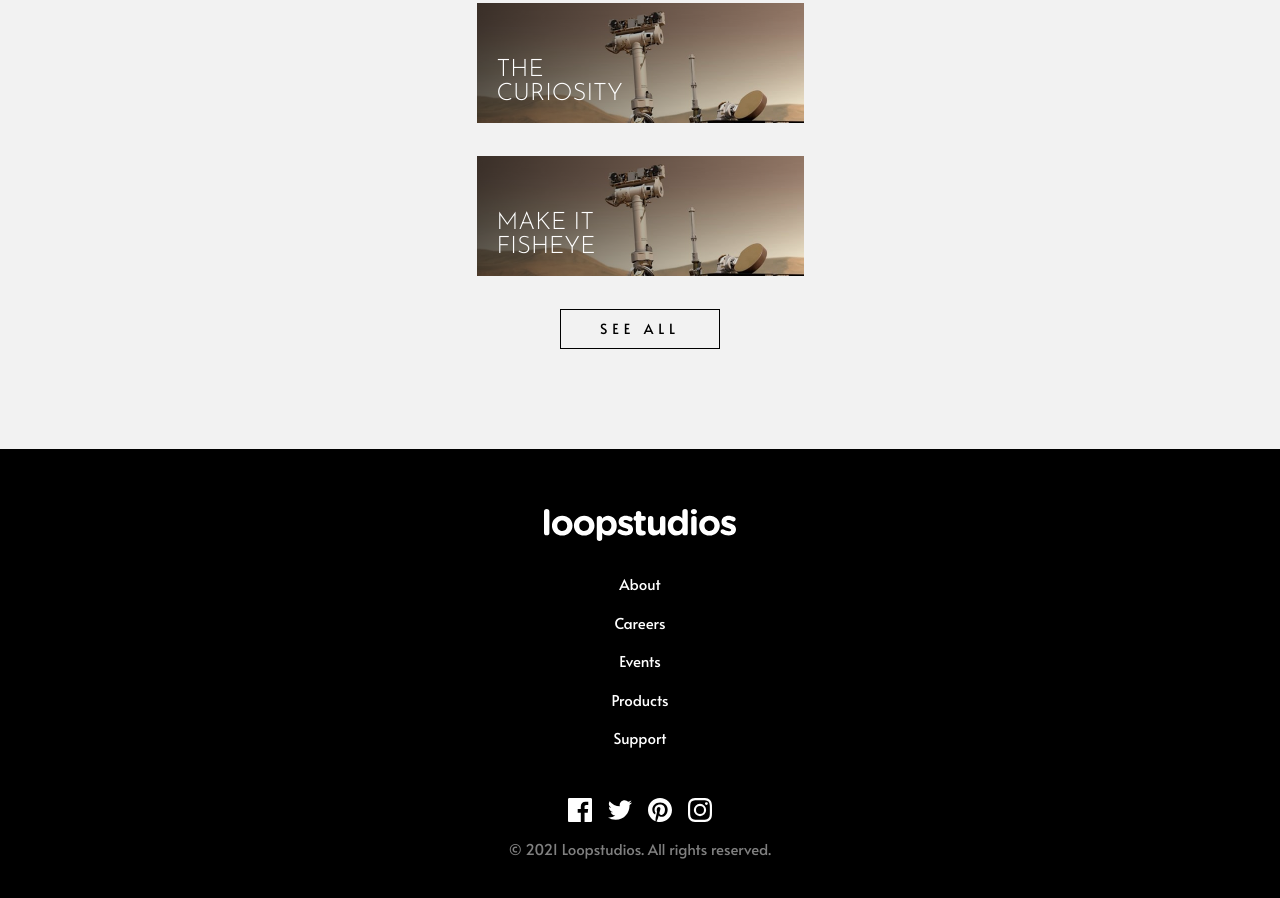
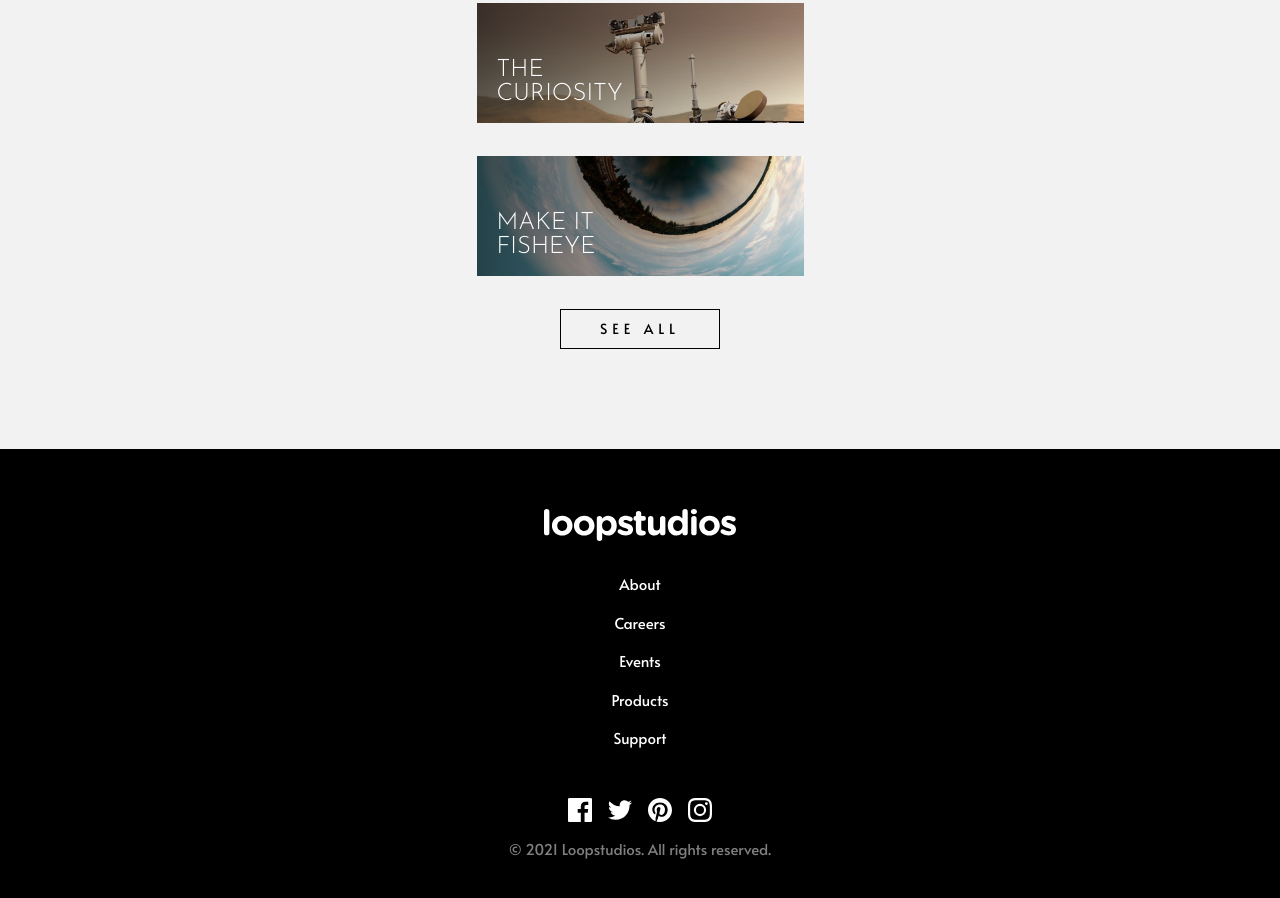
Before and after one commit to TatoPirtakhia/LoopStudios, a plain HTML site: page index.html in a window 1280 px wide. Shown: the part 2377-3275 px from the top of the page. Drawn offline with Linux system fonts and the light colour scheme.

Commit message:
second commit

```diff
--- a/index.html
+++ b/index.html
@@ -135,7 +135,7 @@
 
         <div>
           <div class="gradient">
-            <img src="./images/mobile/image-curiosity.jpg" alt="" />
+            <img src="./images/mobile/image-fisheye.jpg" alt="" />
           </div>
           <div class="box_title">
             <p>Make it</p>
```
